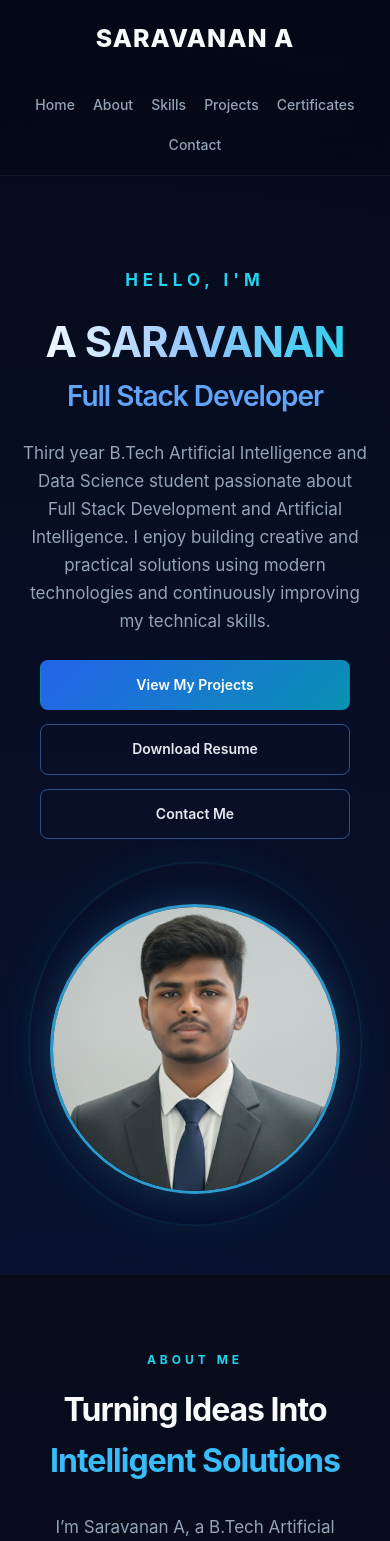
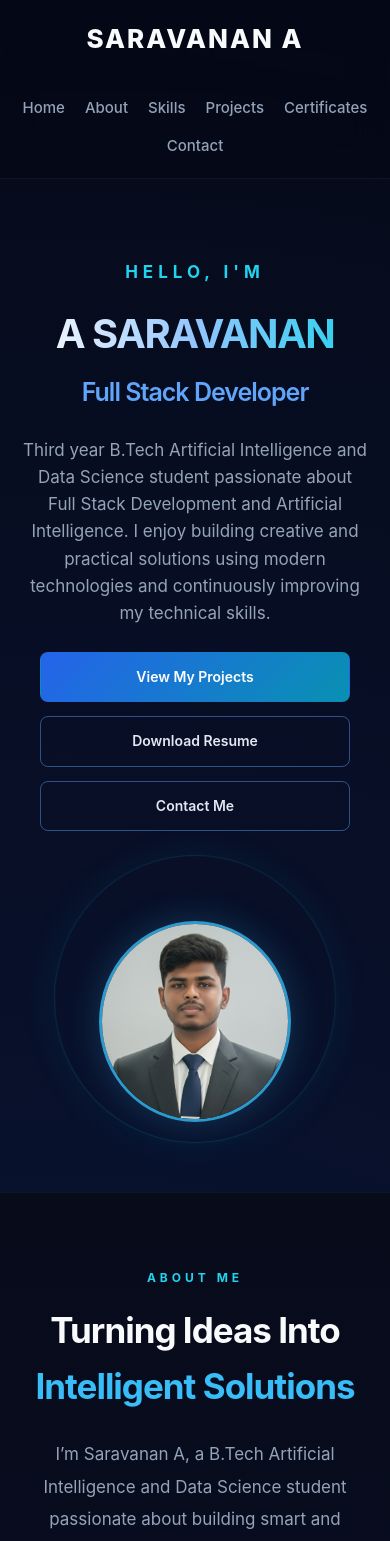
Before and after one commit to saravanan2212-ai/saravanan-portfolio, a React (Vite) app: page / in a window 390 px wide. Shown: the top 1541 px of the page. Built offline with nearby package versions, Linux system fonts and the light colour scheme.

Commit message:
Update portfolio

```diff
--- a/src/App.css
+++ b/src/App.css
@@ -1231,6 +1231,106 @@ section h2 span {
 
 }
 
+/* ================================
+   MOBILE ALIGNMENT FIX
+================================ */
+
+@media (max-width: 600px) {
+
+  #root {
+    width: 100%;
+    border: none;
+    overflow-x: hidden;
+  }
+
+  /* NAVBAR */
+  nav {
+    position: relative !important;
+    width: 100% !important;
+    height: auto !important;
+    padding: 18px 12px 20px !important;
+    box-sizing: border-box;
+  }
+
+  .logo {
+    font-size: 26px !important;
+    text-align: center;
+    margin-bottom: 22px !important;
+  }
+
+  nav ul,
+  .nav-links {
+    display: flex !important;
+    flex-wrap: wrap !important;
+    justify-content: center !important;
+    align-items: center !important;
+    gap: 14px 20px !important;
+    margin: 0 !important;
+    padding: 0 !important;
+  }
+
+  nav li {
+    margin: 0 !important;
+  }
+
+  nav a {
+    font-size: 15px !important;
+    white-space: nowrap;
+  }
+
+
+  /* HERO */
+  .hero {
+    padding: 55px 22px 70px !important;
+    min-height: auto !important;
+    box-sizing: border-box;
+  }
+
+  .hero h1 {
+    font-size: 40px !important;
+    line-height: 1.15 !important;
+    margin: 15px 0 !important;
+  }
+
+  .hero p {
+    font-size: 17px !important;
+    line-height: 1.6 !important;
+    margin: 25px auto !important;
+  }
+
+
+  /* BUTTONS */
+  .hero-buttons,
+  .hero-actions {
+    display: flex !important;
+    flex-direction: column !important;
+    align-items: center !important;
+    width: 100% !important;
+    gap: 14px !important;
+    margin-top: 25px !important;
+  }
+
+  .hero-buttons a,
+  .hero-actions a,
+  .hero-buttons button,
+  .hero-actions button {
+    width: 100% !important;
+    max-width: 310px !important;
+    margin: 0 !important;
+    box-sizing: border-box;
+  }
+
+
+  /* PROFILE */
+  .hero img {
+    display: block !important;
+    width: 240px !important;
+    max-width: 80% !important;
+    height: auto !important;
+    margin: 45px auto 0 !important;
+  }
+}
+
 /* Contact links */
 .contact-card a {
   color: #9ca3af;
@@ -1242,116 +1342,3 @@ section h2 span {
   color: #38bdf8;
   text-decoration: none;
 }
-
-/* =========================================
-   MOBILE RESPONSIVE - PORTFOLIO
-========================================= */
-
-@media (max-width: 600px) {
-
-  #root {
-    width: 100%;
-    max-width: 100%;
-    border-inline: none;
-  }
-
-  /* NAVBAR */
-  nav {
-    padding: 18px 20px !important;
-  }
-
-  .logo {
-    font-size: 25px !important;
-    letter-spacing: 1px;
-  }
-
-  /* NAV LINKS */
-  nav ul,
-  .nav-links {
-    gap: 18px !important;
-    flex-wrap: wrap;
-    justify-content: center;
-  }
-
-  nav a {
-    font-size: 14px !important;
-  }
-
-
-  /* HERO */
-  .hero {
-    padding: 65px 22px 70px !important;
-    min-height: auto !important;
-  }
-
-  .hero h1 {
-    font-size: 42px !important;
-    line-height: 1.1 !important;
-    letter-spacing: -1px !important;
-    margin: 15px 0 !important;
-  }
-
-  .hero h2,
-  .hero .role {
-    font-size: 28px !important;
-    line-height: 1.2 !important;
-  }
-
-  .hero p {
-    max-width: 100% !important;
-    font-size: 17px !important;
-    line-height: 1.65 !important;
-    margin: 25px auto !important;
-  }
-
-
-  /* HERO BUTTONS */
-  .hero-buttons,
-  .hero-actions {
-    width: 100%;
-    display: flex !important;
-    flex-direction: column !important;
-    gap: 14px !important;
-    align-items: center;
-  }
-
-  .hero-buttons a,
-  .hero-actions a,
-  .hero button {
-    width: 100% !important;
-    max-width: 310px;
-    box-sizing: border-box;
-    text-align: center;
-  }
-
-
-  /* PROFILE IMAGE */
-  .hero img {
-    max-width: 250px !important;
-    width: 75% !important;
-    height: auto !important;
-    margin-top: 35px !important;
-  }
-
-
-  /* SECTIONS */
-  section {
-    padding-left: 20px !important;
-    padding-right: 20px !important;
-  }
-
-  section h2 {
-    font-size: 32px !important;
-  }
-}
-
-/* 📱 MOBILE PROFILE PHOTO */
-.hero img {
-  width: 290px !important;
-  height: 290px !important;
-  max-width: none !important;
-  object-fit: cover !important;
-  border-radius: 50% !important;
-  margin: 20px auto 10px !important;
-  display: block !important;
-}
```
